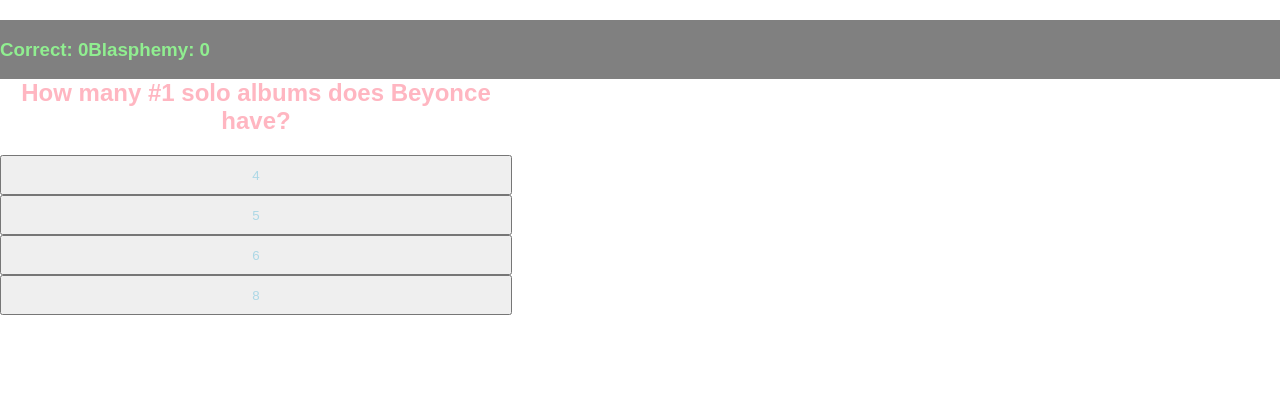
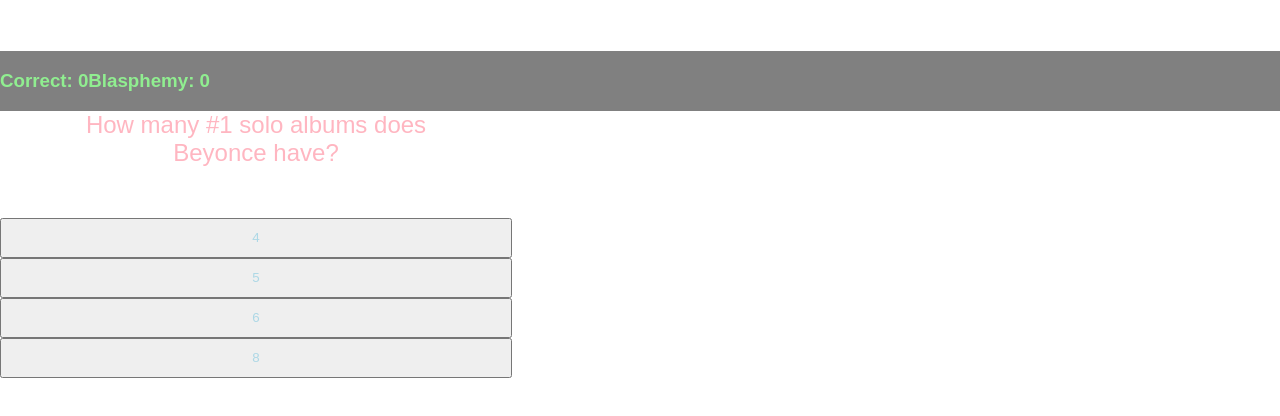
Before and after one commit to evanmc21/hot-sauce, a React (Create React App) app: page / in a window 1280 px wide. Shown: the top 416 px of the page. Built offline with nearby package versions, Linux system fonts and the light colour scheme.

Commit message:
updated styling of question

```diff
--- a/src/App.js
+++ b/src/App.js
@@ -57,10 +57,10 @@
     }
     ]
     this.state = {current: 0, dataSet:dataSet, correct: 0, blasphemy: 0}
-    this.handleOnClick = this.handleOnClick.bind(this)
+    this.handleClick = this.handleClick.bind(this)
   } //constuctor ends
 
-  handleOnClick = input => {
+  handleClick = input => {
     if (input ==
     this.state.dataSet[this.state.current].correct) {
       this.setState({correct: this.state.correct + 1})
@@ -80,8 +80,9 @@
   render(){
     return(
       <div>
-        <Results correct={this.state.correct} blasphemy={this.state.blasphemy} />
-        <Quiz handleOnClick={this.handleOnClick} dataSet={this.state.dataSet[this.state.current]} />
+        <Results correct={this.state.correct}
+        blasphemy={this.state.blasphemy} />
+        <Quiz handleClick={this.handleClick} dataSet={this.state.dataSet[this.state.current]} />
       </div>
     )
   };
@@ -96,7 +97,7 @@
   return(
     <div>
       <button style={style} onClick={() =>
-      props.handleOnClick(props.input)}>{props.answer} </button>
+      props.handleClick(props.input)}>{props.answer} </button>
     </div>
   )
 }
@@ -104,7 +105,9 @@
 function Question(props) {
   var style = {
     color: "lightpink",
-    fontSize: "1.5em"
+    fontSize: "1.5em",
+    margin: "10%",
+    fontWeight: "lighter"
   }
   return(
     <h2 style={style}>{props.dataSet.question}</h2>
@@ -114,7 +117,7 @@
 function AnswerList(props) {
   var answers = []
   for (let i = 0; i < props.dataSet.answers.length; i++){
-    answers.push(<Answer choice={i} handleOnClick={props.handleOnClick}
+    answers.push(<Answer choice={i} handleClick={props.handleClick}
       answer={props.dataSet.answers[i]} />)
   }
   return(
@@ -155,7 +158,7 @@
   return(
     <div style={style}>
       <Question dataSet={props.dataSet} />
-      <AnswerList dataSet={props.dataSet} handleOnClick = {props.handleOnClick} />
+      <AnswerList dataSet={props.dataSet} handleClick = {props.handleClick} />
       </div>
   )
 }
```
